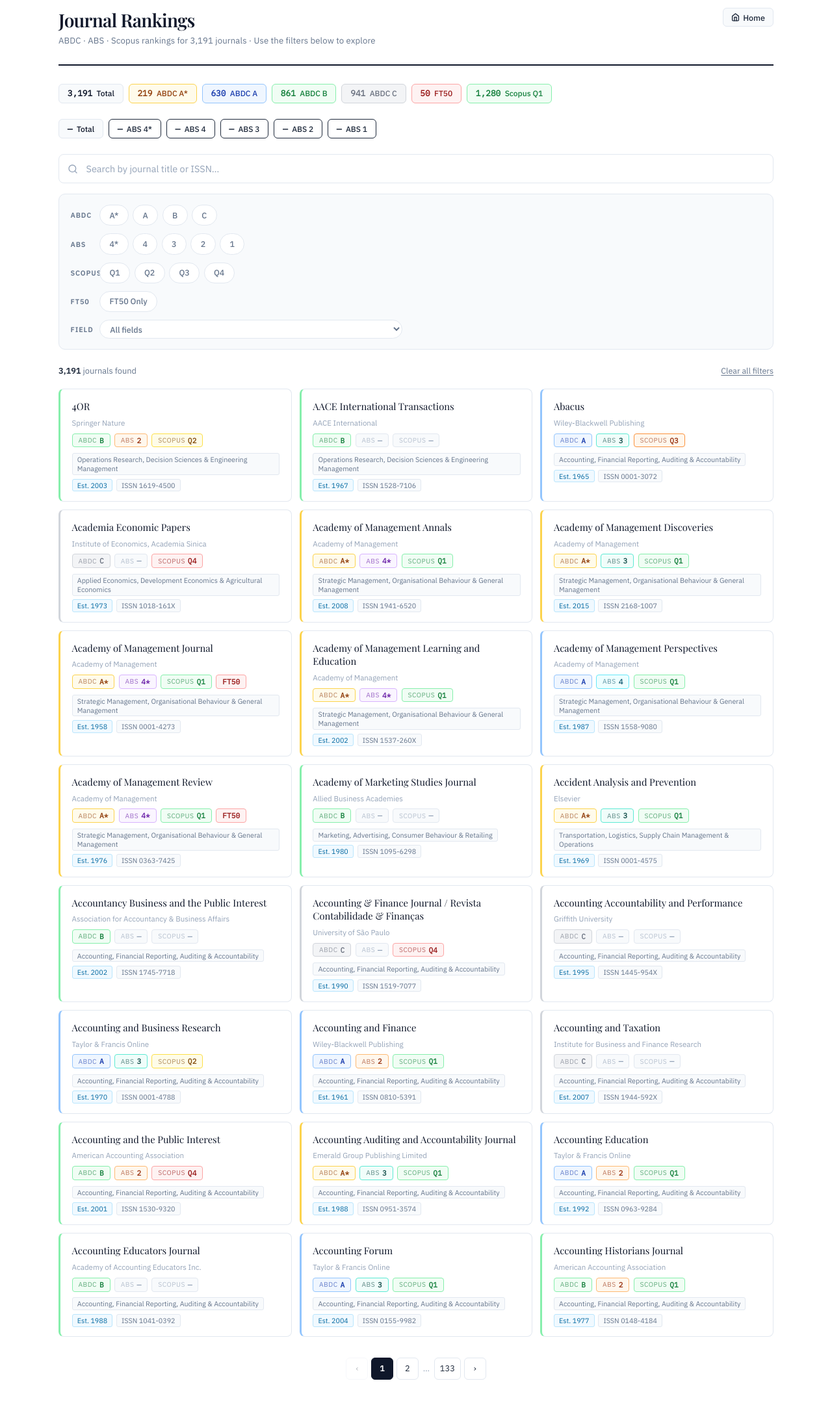
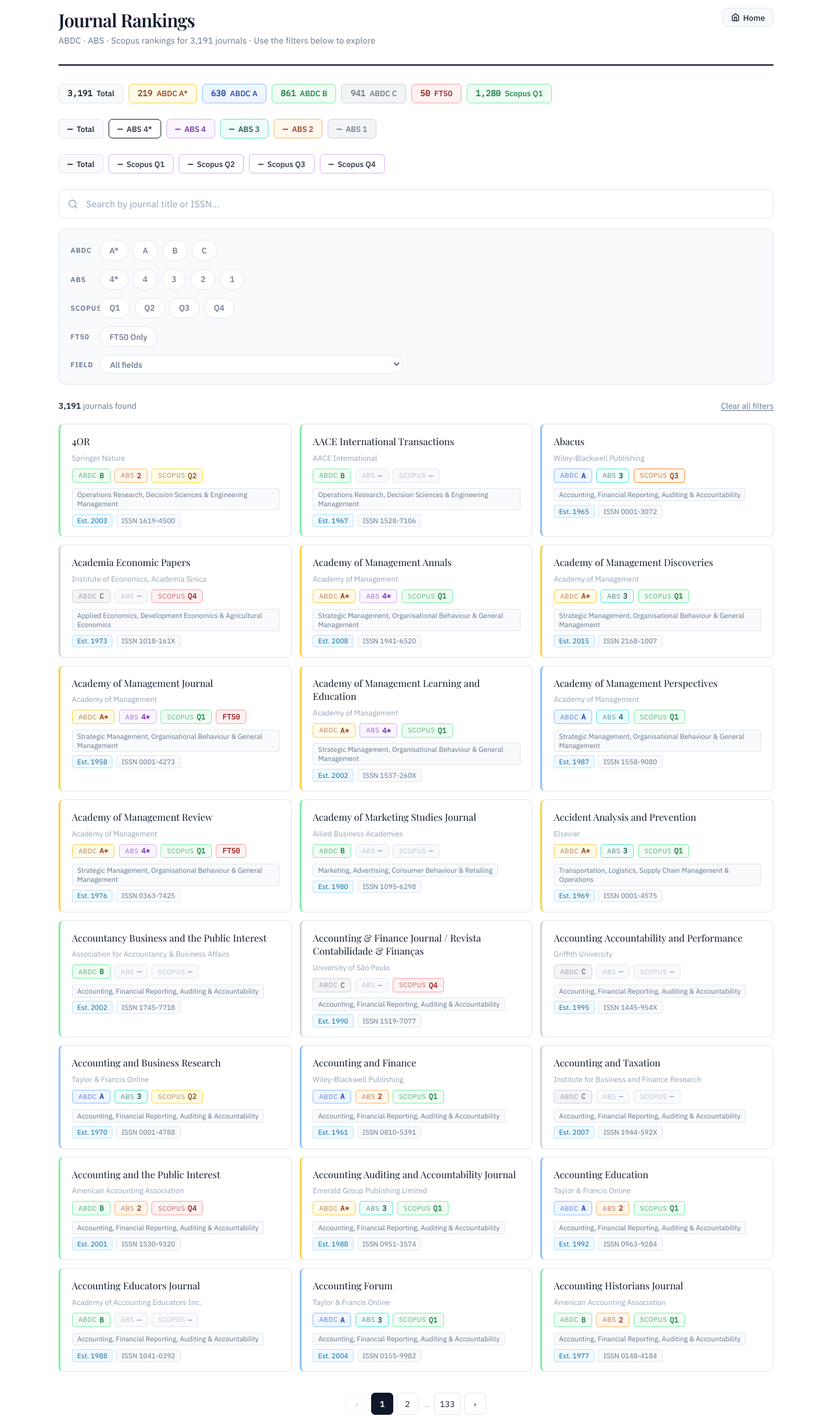
Before and after one commit to pawankb13/pawankb13.github.io, a Jekyll site: the page projects/journal_ranking/journals.html, which Jekyll copies as it is, in a window 1280 px wide. Shown: the whole page at 65% size. Built offline with Jekyll 4.4.1, drawn with Linux system fonts in a browser that asks for light colours; before the commit the page ends 2131 px from its top, so only the background shows below that.

Commit message:
temp update

```diff
--- a/projects/journal_ranking/journals.html
+++ b/projects/journal_ranking/journals.html
@@ -92,6 +92,19 @@
 #jrk .jrk-stat.s-a     { background:var(--a-bg);     color:var(--a-fg);     border-color:var(--a-border); }
 #jrk .jrk-stat.s-b     { background:var(--b-bg);     color:var(--b-fg);     border-color:var(--b-border); }
 #jrk .jrk-stat.s-c     { background:var(--c-bg);     color:var(--c-fg);     border-color:var(--c-border); }
+#jrk .jrk-stat.s-total { background:var(--snow);     color:var(--navy);     border-color:var(--rule); }
+
+#jrk .jrk-stat.s-4s { background:var(--abs4s-bg); color:var(--abs4s-fg); border-color:var(--abs4s-border); }
+#jrk .jrk-stat.s-4 { background:var(--abs4s-bg); color:var(--abs4s-fg); border-color:var(--abs4s-border); }
+#jrk .jrk-stat.s-3 { background:var(--abs3-bg); color:var(--abs3-fg); border-color:var(--abs3-border); }
+#jrk .jrk-stat.s-2 { background:var(--abs2-bg); color:var(--abs2-fg); border-color:var(--abs2-border); }
+#jrk .jrk-stat.s-1 { background:var(--abs1-bg); color:var(--abs1-fg); border-color:var(--abs1-border); }
+#jrk .jrk-stat.s-total { background:var(--snow);     color:var(--navy);     border-color:var(--rule); }
+
+#jrk .jrk-stat.s-q1 { background:var(--abs4star-bg); color:var(--abs4star-fg); border-color:var(--abs4s-border); }
+#jrk .jrk-stat.s-q2 { background:var(--abs4star-bg); color:var(--abs4star-fg); border-color:var(--abs4s-border); }
+#jrk .jrk-stat.s-q3 { background:var(--abs4star-bg); color:var(--abs4star-fg); border-color:var(--abs4s-border); }
+#jrk .jrk-stat.s-q4 { background:var(--abs4star-bg); color:var(--abs4star-fg); border-color:var(--abs4s-border); }
 #jrk .jrk-stat.s-total { background:var(--snow);     color:var(--navy);     border-color:var(--rule); }
 
 /* ── Search ─────────────────────────────────────────────────── */
@@ -437,13 +450,21 @@
     <div class="jrk-stat" style="background:var(--q1-bg);color:var(--q1-fg);border-color:var(--q1-border)"><span class="stat-n" id="stat-q1">—</span> Scopus Q1</div>
   </div>
 
-    <div class="jrk-stats" id="jrk-stats">
+  <div class="jrk-stats" id="jrk-stats">
     <div class="jrk-stat s-total"><span class="stat-n" id="stat-total">—</span> Total</div>
     <div class="jrk-stat s-4star"><span class="stat-n" id="stat-4star">—</span> ABS 4*</div>
     <div class="jrk-stat s-4"><span class="stat-n" id="stat-4">—</span> ABS 4</div>
     <div class="jrk-stat s-3"><span class="stat-n" id="stat-3">—</span> ABS 3</div>
     <div class="jrk-stat s-2"><span class="stat-n" id="stat-2">—</span> ABS 2</div>
     <div class="jrk-stat s-1"><span class="stat-n" id="stat-1">—</span> ABS 1</div>
+  </div>
+
+  <div class="jrk-stats" id="jrk-stats">
+    <div class="jrk-stat s-total"><span class="stat-n" id="stat-total">—</span> Total</div>
+    <div class="jrk-stat s-q1"><span class="stat-n" id="stat-q1">—</span> Scopus Q1</div>
+    <div class="jrk-stat s-q2"><span class="stat-n" id="stat-q2">—</span> Scopus Q2</div>
+    <div class="jrk-stat s-q3"><span class="stat-n" id="stat-q3">—</span> Scopus Q3</div>
+    <div class="jrk-stat s-q4"><span class="stat-n" id="stat-q4">—</span> Scopus Q4</div>
   </div>
 
   <div class="jrk-search-wrap">
```
Also changed, not shown: other parts of projects/journal_ranking/journals.html (+1 -1 lines).
